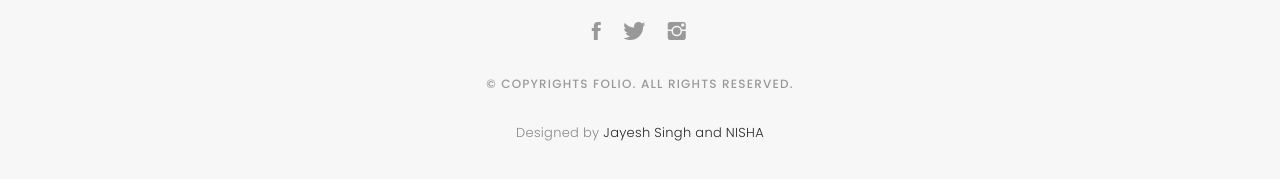
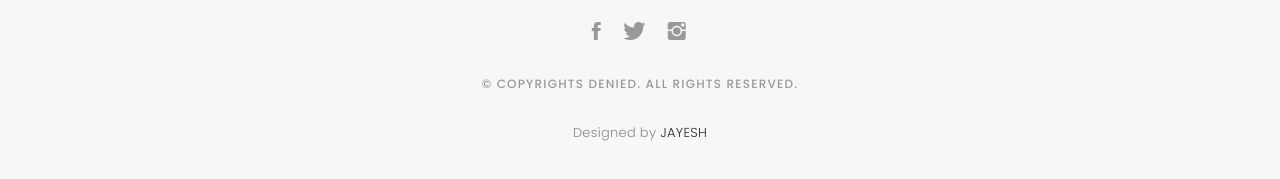
Before and after one commit to raghuvanshi-jazz/raghuvanshi-jazz.github.io, a plain HTML site: page index.html in a window 1280 px wide. Shown: the part 4075-4254 px from the top of the page. Drawn offline with nearby package versions, Linux system fonts and the light colour scheme; files whose address does not match are found by name; a web font is replaced by a local one.

Commit message:
Update index.html

```diff
--- a/index.html
+++ b/index.html
@@ -406,7 +406,7 @@
 
       </div>
 
-      <p>&copy; Copyrights Folio. All rights reserved.</p>
+      <p>&copy; Copyrights denied. All rights reserved.</p>
 
       <div class="credits">
         <!--
@@ -415,7 +415,7 @@
           Licensing information: https://bootstrapmade.com/license/
           Purchase the pro version with working PHP/AJAX contact form: https://bootstrapmade.com/buy/?theme=Folio
         -->
-        Designed by <a href="https://bootstrapmade.com/">Jayesh Singh and NISHA</a>
+        Designed by <a href="#">JAYESH</a>
       </div>
 
     </div>
```
